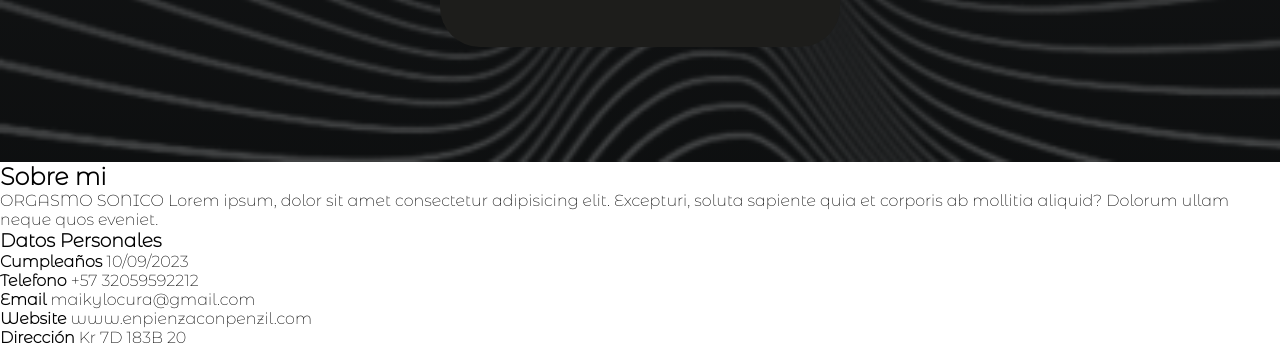
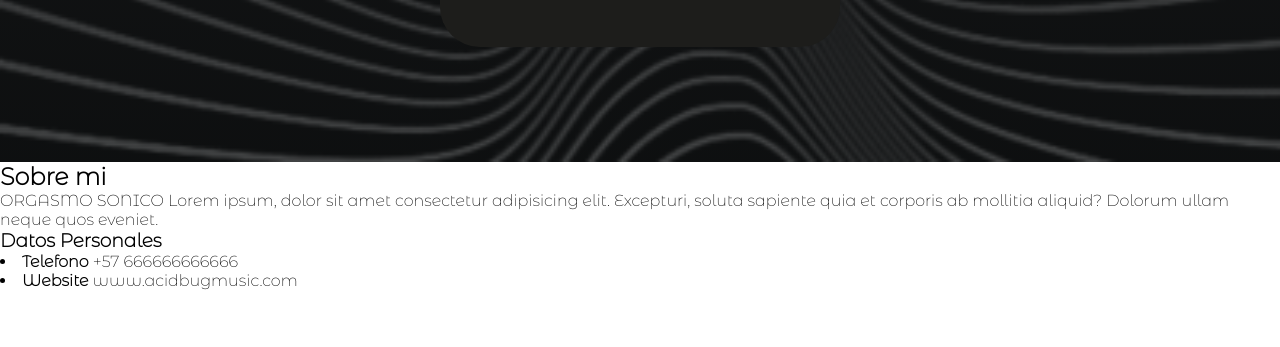
Before and after one commit to Elcochiloco616/ACIDBUG, a plain HTML site: page index.html in a window 1280 px wide. Shown: the part 638-985 px from the top of the page. After the commit the page ends 928 px from the top, so only its background shows below. Drawn offline with Linux system fonts and the light colour scheme.

Commit message:
Update index.html

```diff
--- a/index.html
+++ b/index.html
@@ -57,26 +57,14 @@
 
                 <div class="col">
                     <h3>Datos Personales</h3>
-                    <ul>
-                        <li>
-                            <strong>Cumpleaños</strong>
-                            10/09/2023
                         </li>
                         <li>
                             <strong>Telefono</strong>
-                            +57 32059592212
-                        </li>
-                        <li>
-                            <strong>Email</strong>
-                            maikylocura@gmail.com
+                            +57 666666666666
                         </li>
                         <li>
                             <strong>Website</strong>
-                            www.enpienzaconpenzil.com
-                        </li>
-                        <li>
-                            <strong>Dirección</strong>
-                            Kr 7D 183B 20
+                            www.acidbugmusic.com
                         </li>
                     </ul>
                 </div>
```
